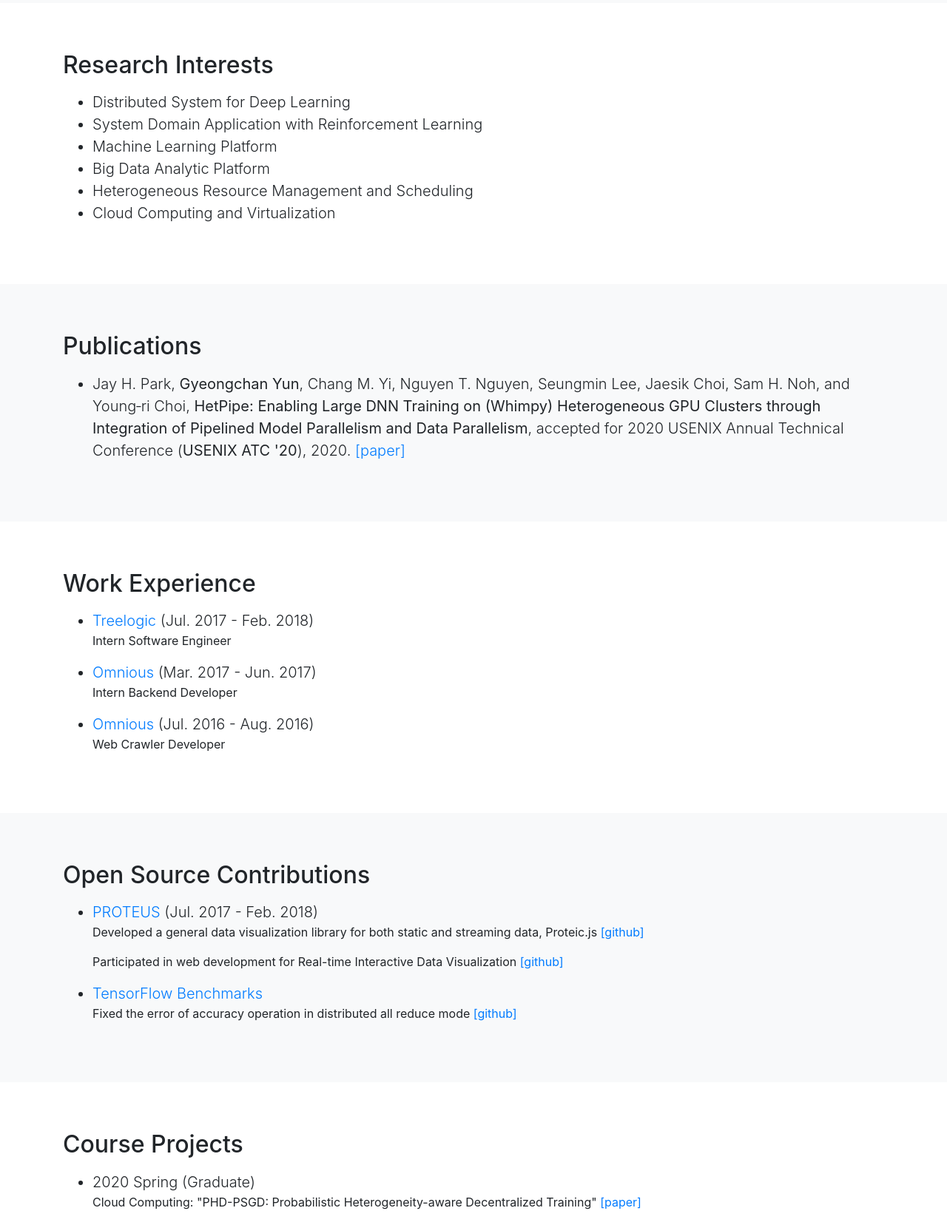
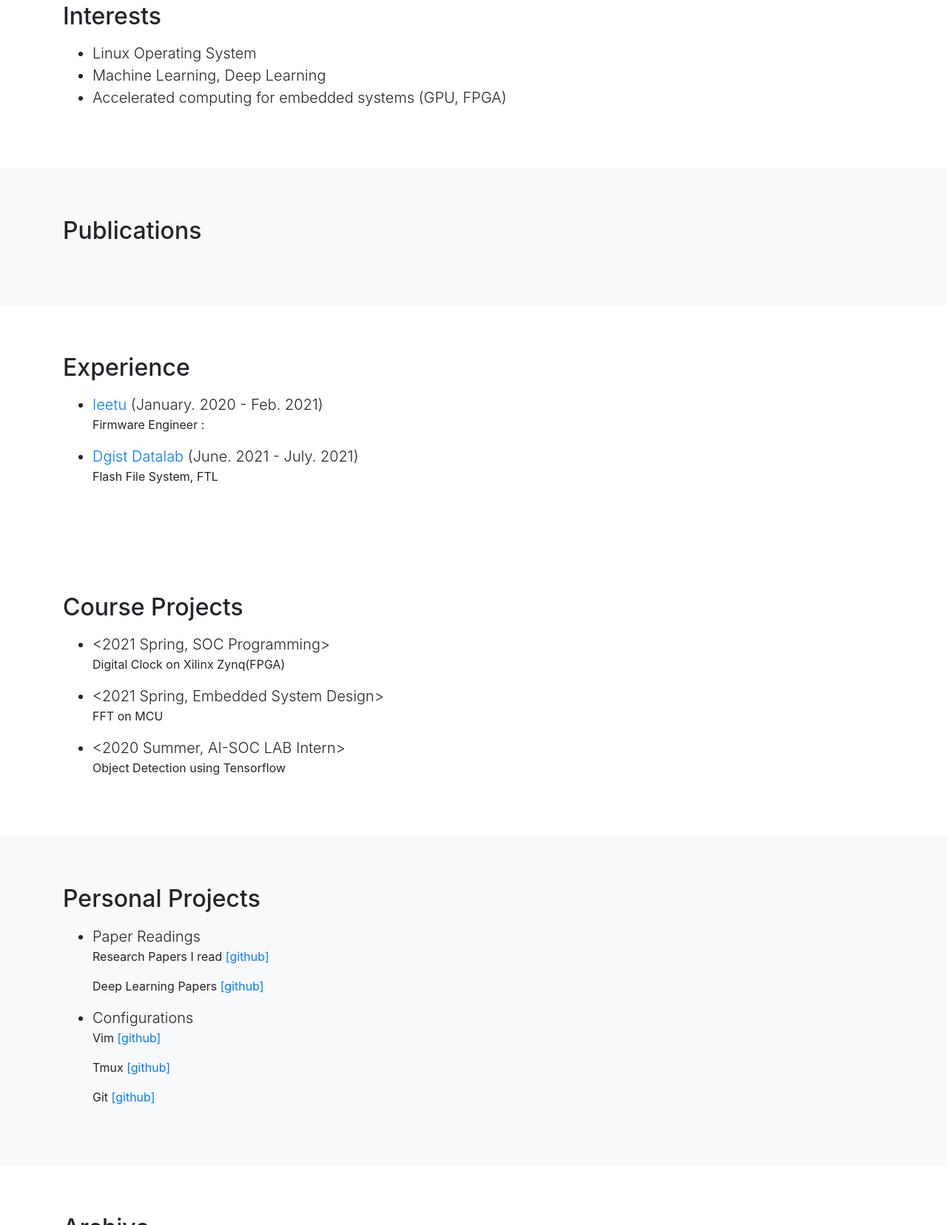
Before and after one commit to MinkiJo/MinkiJo.github.io, a website with bundled scripts: page index.html in a window 1280 px wide. Shown: the part 1144-2800 px from the top of the page at 74% size. Built offline with nearby package versions, Linux system fonts and the light colour scheme.

Commit message:
Update index.html

```diff
--- a/index.html
+++ b/index.html
@@ -71,7 +71,7 @@
 
   <header class="main-bg-img text-white">
     <!--div class="container text-center">
-      <h1>GYEONGCHAN YUN</h1>
+      <h1>MINKI JO</h1>
     </div-->
   </header>
 
@@ -88,14 +88,19 @@
         </div>
         <div class="col-sm-6 mx-auto">
           <p class="lead about-me">Welcome to my page! </p>
-          <p class="lead about-me">I'm a graduate student in
-            <a href="http://ychoi.unist.ac.kr/home" target="_blank"> System Software Laboratory </a>
+          <!--p class="lead about-me">I'm a graduate student in
+            <!--a href="http://ychoi.unist.ac.kr/home" target="_blank"> System Software Laboratory </a>
             at UNIST </br>
             (Advisor: Prof. Young-ri Choi)
+          </p-->
+
+          <p class="lead about-me">I'm a undergraduate student in
+            <a href="https://see.knu.ac.kr/" target="_blank"> School of Electronics Engineering (EE) at Kyungpook National University (KNU) </a>
           </p>
+
           <p class="lead about-me"><b>Contact Info</b></p>
-          <p class="lead about-me">E-mail: rugyoon@unist.ac.kr</p>
-          <p class="lead about-me">Office: UNIST Engineering building 106  Room 605</p>
+          <p class="lead about-me">E-mail: ring9714@gmail.com</p>
+          <!--p class="lead about-me">Office: UNIST Engineering building 106  Room 605</p-->
         </div>
       </div>
     </div>
@@ -108,8 +113,7 @@
           <h2>Education</h2>
           <p class="lead">
             <ul>
-              <li class="lead">Combined M.S - Ph.D in Computer Science and Engineering, UNIST, Ulsan, Korea. (Mar. 2019 -) </li>
-              <li class="lead">B.S in Computer Science and Engineering (Major) and Mathematical Science (Minor), UNIST, Ulsan, Korea, Feb. 2019</li>
+              <li class="lead">B.S in Electronic Engineering, KNU, Daegu, Korea </li>
             </ul>
           </p>
         </div>
@@ -121,15 +125,12 @@
     <div class="container">
       <div class="row">
         <div class="col-lg-12 mx-auto">
-          <h2>Research Interests</h2>
+          <h2>Interests</h2>
           <p class="lead">
             <ul>
-              <li class="lead">Distributed System for Deep Learning</li>
-              <li class="lead">System Domain Application with Reinforcement Learning</li>
-              <li class="lead">Machine Learning Platform</li>
-              <li class="lead">Big Data Analytic Platform</li>
-              <li class="lead">Heterogeneous Resource Management and Scheduling</li>
-              <li class="lead">Cloud Computing and Virtualization</li>
+              <li class="lead"> Linux Operating System </li>
+              <li class="lead"> Machine Learning, Deep Learning </li>
+              <li class="lead"> Accelerated computing for embedded systems (GPU, FPGA) </li>
             </ul>
           </p>
         </div>
@@ -144,11 +145,11 @@
           <h2>Publications</h2>
           <p class="lead">
             <ul>
-              <li class="lead">
+              <!--li class="lead">
                 Jay H. Park, <b>Gyeongchan Yun</b>, Chang M. Yi, Nguyen T. Nguyen, Seungmin Lee, Jaesik Choi, Sam H. Noh, and Young‐ri Choi,
                 <b>HetPipe: Enabling Large DNN Training on (Whimpy) Heterogeneous GPU Clusters through Integration of Pipelined Model Parallelism and Data Parallelism</b>,
                 accepted for 2020 USENIX Annual Technical Conference (<b>USENIX ATC '20</b>), 2020. <a href="https://www.usenix.org/system/files/atc20-park.pdf" target="_blank"> [paper] </a>
-              </li>
+              </li-->
             </ul>
           </p>
         </div>
@@ -180,15 +181,13 @@
     <div class="container">
       <div class="row">
         <div class="col-lg-12 mx-auto">
-          <h2>Work Experience</h2>
+          <h2>Experience</h2>
           <p class="lead">
             <ul>
-              <li class="lead"><a href="https://twitter.com/treelogic" target="_blank"> Treelogic </a> (Jul. 2017 - Feb. 2018)</li>
-              <p>Intern Software Engineer<p>
-              <li class="lead"><a href="https://www.omnious.com/" target="_blank"> Omnious </a> (Mar. 2017 - Jun. 2017)</li>
-              <p>Intern Backend Developer<p>
-              <li class="lead"><a href="https://www.omnious.com/" target="_blank"> Omnious </a> (Jul. 2016 - Aug. 2016)</li>
-              <p>Web Crawler Developer<p>
+              <li class="lead"><a href="http://ieetu.eplatform.co.kr/" target="_blank"> Ieetu </a> (January. 2020 - Feb. 2021)</li>
+              <p> Firmware Engineer : <a href="https://github.com/LeeJin0527/RealtimeBloodPressureMeasurement" target="_blank"></a>
+              <li class="lead"><a href="https://datalab.dgist.ac.kr/" target="_blank"> Dgist Datalab </a> (June. 2021 - July. 2021)</li>
+              <p>Flash File System, FTL<p> <a href="https://github.com/dgist-datalab/FlashFTLDriver" target="_blank"></a>
             </ul>
           </p>
         </div>
@@ -197,7 +196,7 @@
   </section>
 
 
-    <section id="opensource" class="bg-light">
+    <!--section id="opensource" class="bg-light">
     <div class="container">
       <div class="row">
         <div class="col-lg-12 mx-auto">
@@ -214,7 +213,7 @@
         </div>
       </div>
     </div>
-  </section>
+  </section-->
 
   <section id="courses">
     <div class="container">
@@ -223,13 +222,12 @@
           <h2>Course Projects</h2>
           <p class="lead">
             <ul>
-              <li class="lead">2020 Spring (Graduate)</li>
-              <p>Cloud Computing: "PHD-PSGD: Probabilistic Heterogeneity-aware Decentralized Training" <a href="assets/papers/cc_project_paper.pdf" download>[paper]</a><p>
-              <li class="lead">2019 Fall (Graduate)</li>
-              <p>AI System: "Hybrid Model Parallel and All-Reduce on Distributed GPU Clusters" <a href="assets/papers/aisystem_project_paper.pdf" download>[paper]</a><p>
-              <p>Computer Vision: "Addition Residual Learning to Fully Convolutional DenseNets for Semantic Segmentation" <a href="https://github.com/gyeongchan-yun/computer-vision-project" target="_blank">[github]</a><p>
-              <li class="lead">2018 Fall (Undergraduate)</li>
-              <p>Deep Learning: "Body Language Translator" <a href="https://github.com/gyeongchan-yun/Body-Language-Translator" target="_blank">[github]</a><p>
+              <li class="lead"> <2021 Spring, SOC Programming></li>
+              <p> Digital Clock on Xilinx Zynq(FPGA) <a href="" ></a><p>
+              <li class="lead"> <2021 Spring, Embedded System Design></li>
+              <p> FFT on MCU <a href="" ></a><p>
+              <li class="lead"> <2020 Summer, AI-SOC LAB Intern></li>
+              <p> Object Detection using Tensorflow <a href="" ></a><p>
           </ul>
           </p>
         </div>
@@ -258,6 +256,23 @@
     </div>
   </section>
 
+    <section id="courses">
+    <div class="container">
+      <div class="row">
+        <div class="col-lg-12 mx-auto">
+          <h2>Archive</h2>
+          <p class="lead">
+            <ul>
+              <p> Gvim Settings <a href="https://github.com/gyeongchan-yun/.vim" target="_blank">[github]</a> </p>
+              <p> Git Settings <a href="https://github.com/gyeongchan-yun/git-settings" target="_blank">[github]</a> </p>
+          </ul>
+          </p>
+        </div>
+      </div>
+    </div>
+  </section>
+
+
   <section id="links">
     <div class="container">
       <div class="row">
@@ -269,19 +284,19 @@
           <div class="col-sm text-center">
             <i class="fa fa-3x fa-envelope wow"></i>
             <p class="lead">
-              <a href="mailto:rugyoon@gmail.com" target="_blank">rugyoon@gmail.com</a>
+              <a href="mailto:ring9714@gmail.com" target="_blank">ring9714@gmail.com</a>
             </p>
           </div>
           <div class="col-sm text-center">
             <i class="fa fa-3x fa-github wow"></i>
             <p class="lead">
-              <a href="https://github.com/gyeongchan-yun" target="_blank">github</a>
+              <a href="https://github.com/minkijo" target="_blank">github</a>
             </p>
           </div>
           <div class="col-sm text-center">
             <i class="fa fa-3x fa-facebook wow"></i>
             <p class="lead">
-              <a href="https://www.facebook.com/gyeongchan.yun" target="_blank">facebook</a>
+              <a href="https://www.facebook.com/ring9714/" target="_blank">facebook</a>
             </p>
           </div>
         </div>
@@ -291,7 +306,7 @@
   <!-- Footer -->
   <footer class="py-5 bg-dark">
     <div class="container">
-      <p class="m-0 text-center text-white">Copyright &copy; 2019 Gyeongchan Yun. All rights reserved. </p>
+      <p class="m-0 text-center text-white"> Carpe Diem </p>
     </div>
     <!-- /.container -->
   </footer>
```
